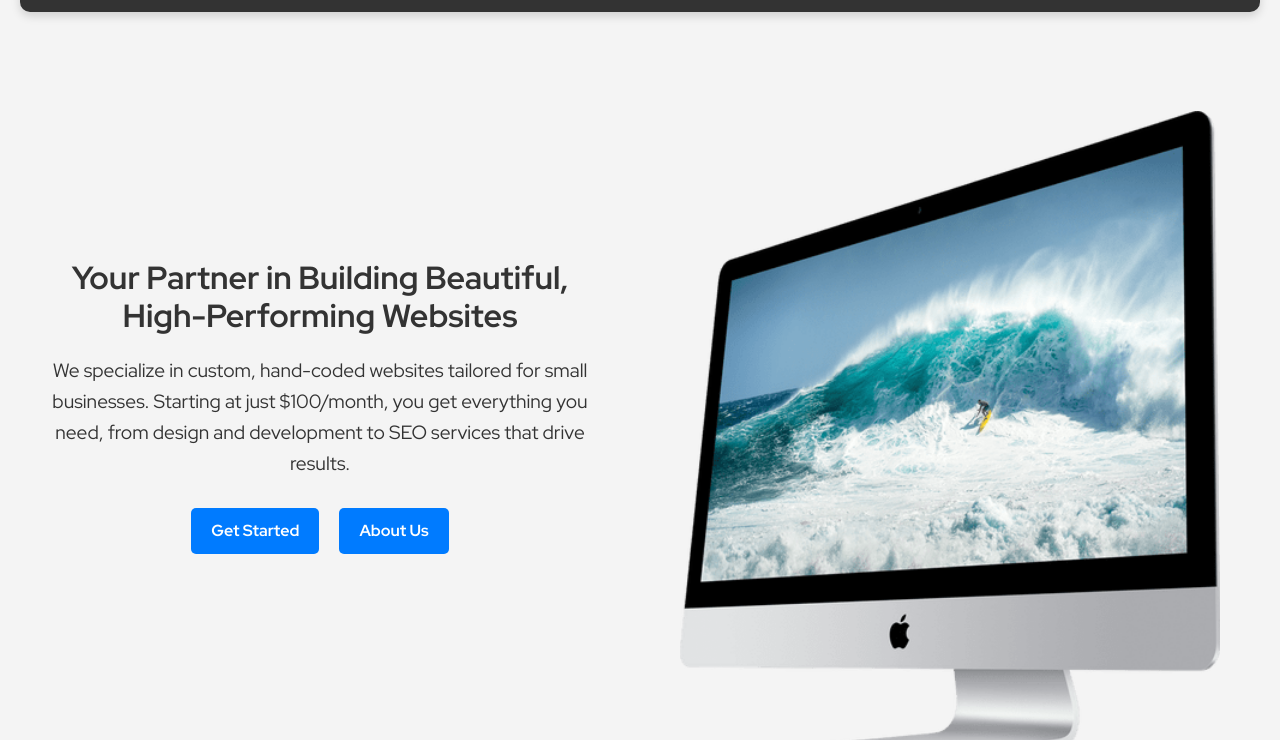
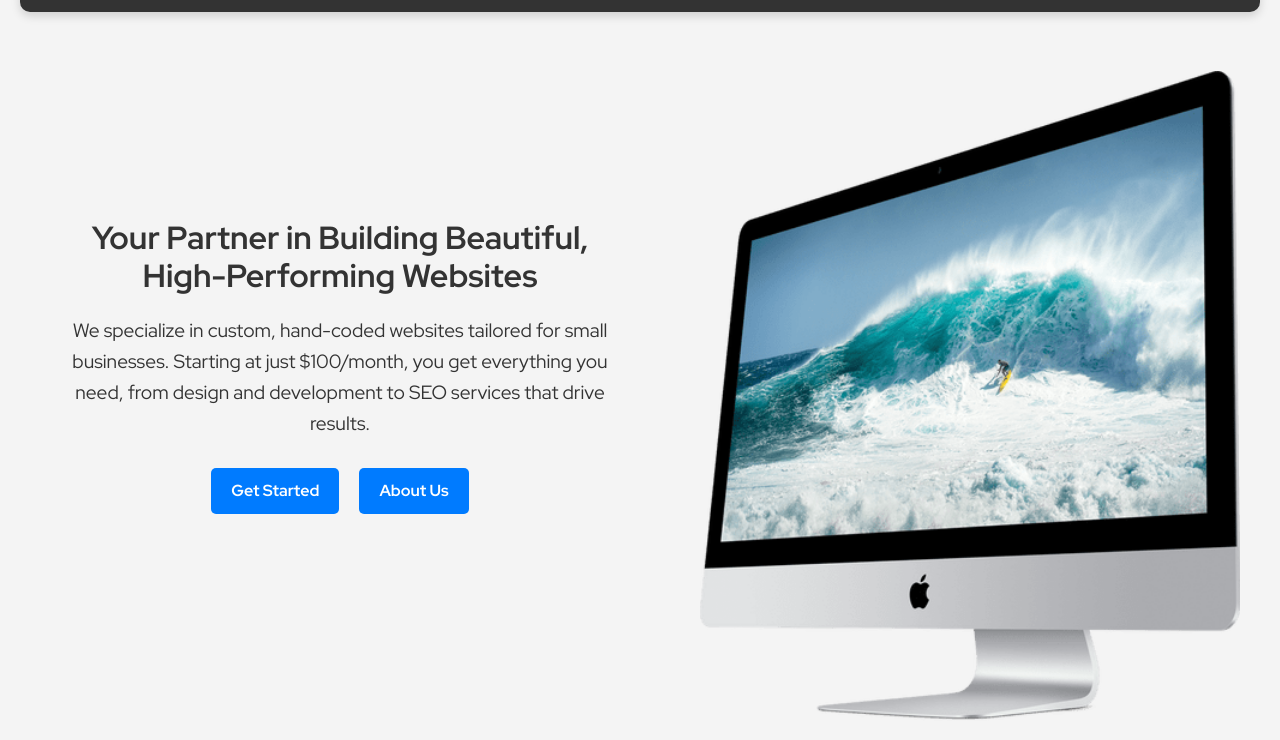
Before and after one commit to NolanDon/DigitalDesk, a plain HTML site: page index.html in a window 1280 px wide. Shown: the part 89-829 px from the top of the page. Drawn offline with Linux system fonts and the light colour scheme.

Commit message:
fix display hero

```diff
--- a/styles.css
+++ b/styles.css
@@ -535,7 +535,7 @@ section .content {
     justify-content: space-between;
     align-items: center;
     max-width: 1200px;
-    margin-top: 40px;
+    margin: 0 auto;
     flex-wrap: wrap;
   }
 
```
